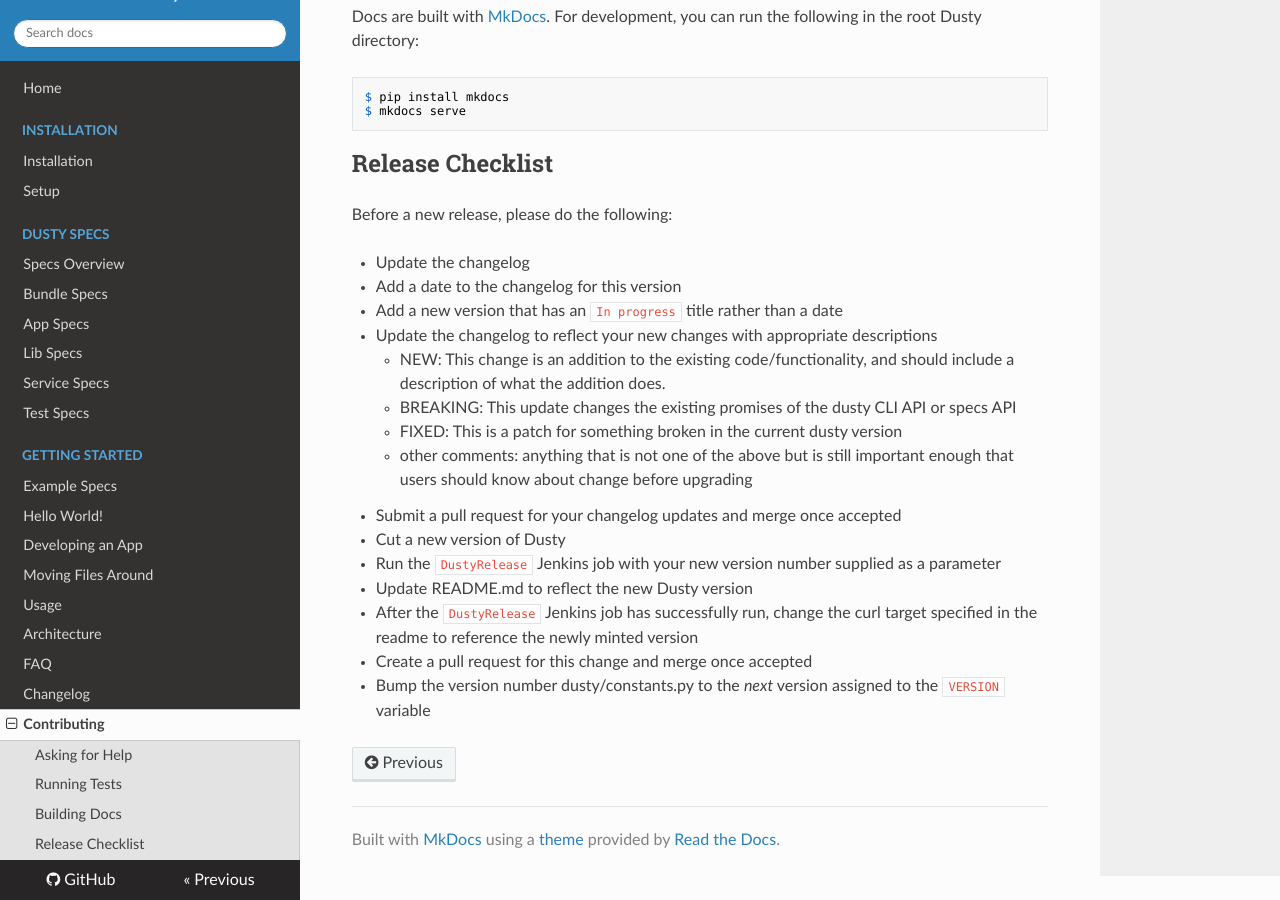
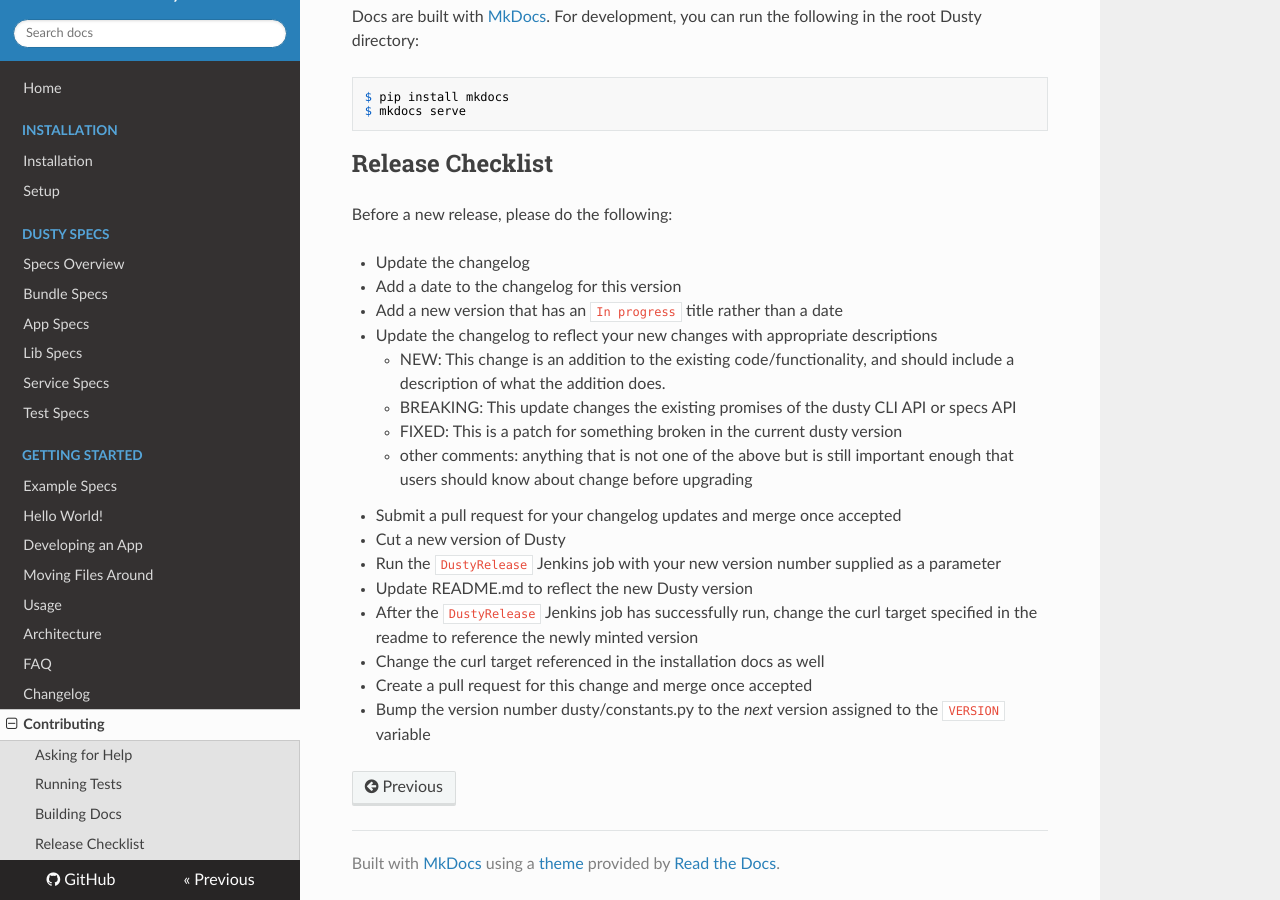
Before and after one commit to gamechanger/dusty, an MkDocs documentation site: the page built from docs/contributing.md, in a window 1280 px wide and 900 px high, scrolled down 718 px. Built offline with MkDocs 1.6.1, drawn with Linux system fonts in a browser that asks for light colours; nearby versions of some CDN libraries; old or Windows-style settings are respelled for this version of MkDocs.

Commit message:
note changes that need to happen in installation docs as well

```diff
--- a/docs/contributing.md
+++ b/docs/contributing.md
@@ -56,6 +56,7 @@ Before a new release, please do the following:
 
 * Update README.md to reflect the new Dusty version
   * After the `DustyRelease` Jenkins job has successfully run, change the curl target specified in the readme to reference the newly minted version
+  * Change the curl target referenced in the installation docs as well
   * Create a pull request for this change and merge once accepted
 
 * Bump the version number dusty/constants.py to the *next* version assigned to the `VERSION` variable
```
